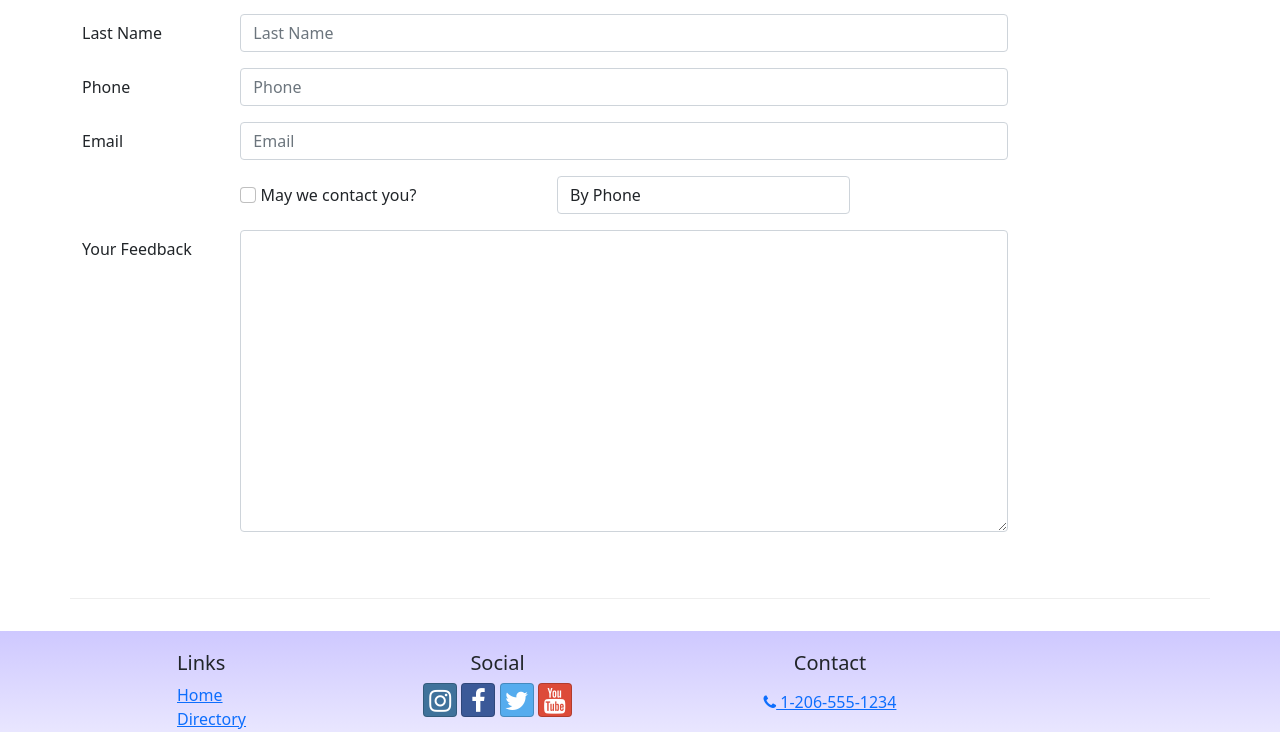
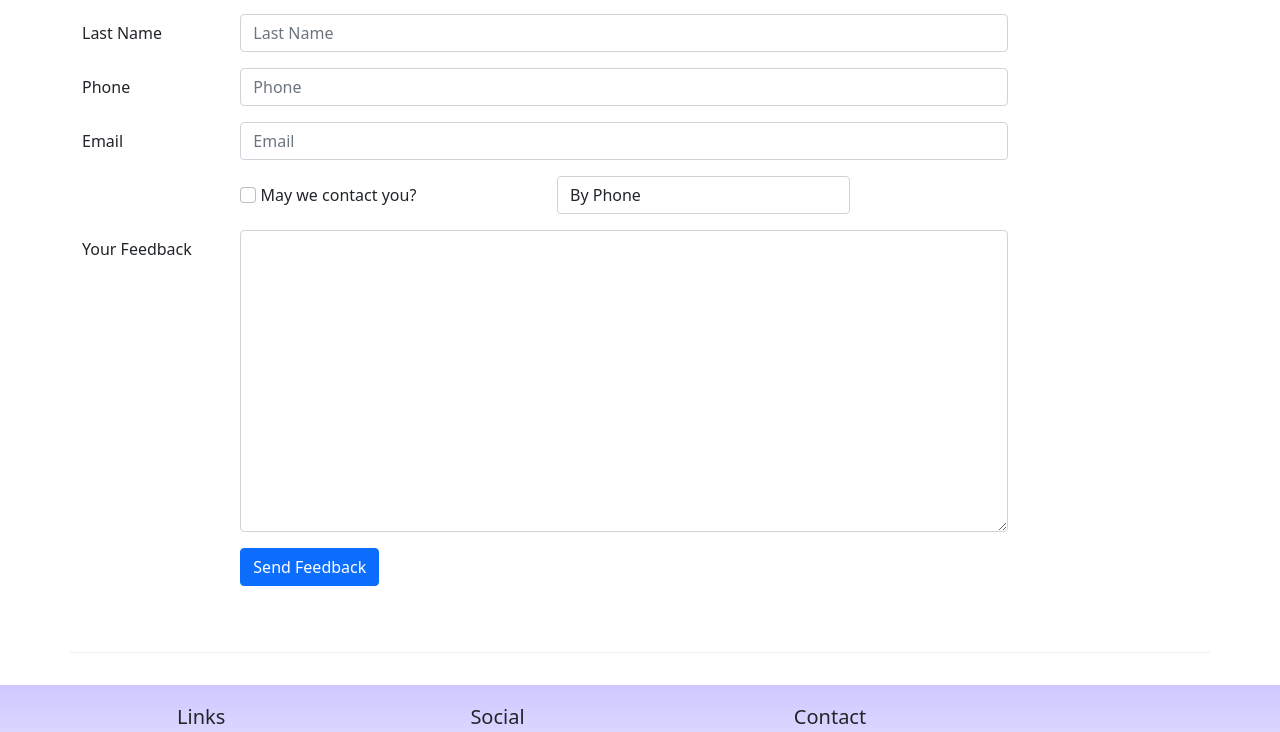
Before and after one commit to quachan888/nucampsite-v2, a React (Create React App) app: page /contact in a window 1280 px wide. Shown: the part 677-1409 px from the top of the page. Built offline with nearby package versions, Linux system fonts and the light colour scheme.

Commit message:
ContactForm Part 3

```diff
--- a/src/components/ContactForm.js
+++ b/src/components/ContactForm.js
@@ -1,10 +1,16 @@
 import { Field, Form, Formik } from 'formik';
-import { Col, FormGroup, Label } from 'reactstrap';
+import { Button, Col, FormGroup, Label } from 'reactstrap';
 
 const ContactForm = () => {
+    const handleSubmit = (values, { resetForm }) => {
+        console.log('FORM VALUES: ', values);
+        console.log('IN JSON: ', JSON.stringify(values));
+        resetForm();
+    };
+
     return (
         <Formik
-            initialvalues={{
+            initialValues={{
                 firstName: '',
                 lastName: '',
                 phoneNum: '',
@@ -13,6 +19,7 @@
                 contactType: 'By Phone',
                 feedback: ''
             }}
+            onSubmit={handleSubmit}
         >
             <Form>
                 <FormGroup row>
@@ -20,7 +27,7 @@
                         First Name
                     </Label>
                     <Col md="10">
-                        <Field className="form-control" name="firstName" placeholder="First Name" />{' '}
+                        <Field className="form-control" name="firstName" placeholder="First Name" />
                     </Col>
                 </FormGroup>
                 <FormGroup row>
@@ -36,7 +43,6 @@
                         Phone
                     </Label>
                     <Col md="10">
-                        {' '}
                         <Field className="form-control" name="phoneNum" placeholder="Phone" />
                     </Col>
                 </FormGroup>
@@ -45,7 +51,12 @@
                         Email
                     </Label>
                     <Col md="10">
-                        <Field className="form-control" name="email" placeholder="Email" />
+                        <Field
+                            className="form-control"
+                            name="email"
+                            placeholder="Email"
+                            type="email"
+                        />
                     </Col>
                 </FormGroup>
                 <FormGroup row>
@@ -68,6 +79,13 @@
                         <Field className="form-control" name="feedback" as="textarea" rows="12" />
                     </Col>
                 </FormGroup>
+                <FormGroup row>
+                    <Col md={{ size: 10, offset: 2 }}>
+                        <Button type="submit" color="primary">
+                            Send Feedback
+                        </Button>
+                    </Col>
+                </FormGroup>
             </Form>
         </Formik>
     );
```
